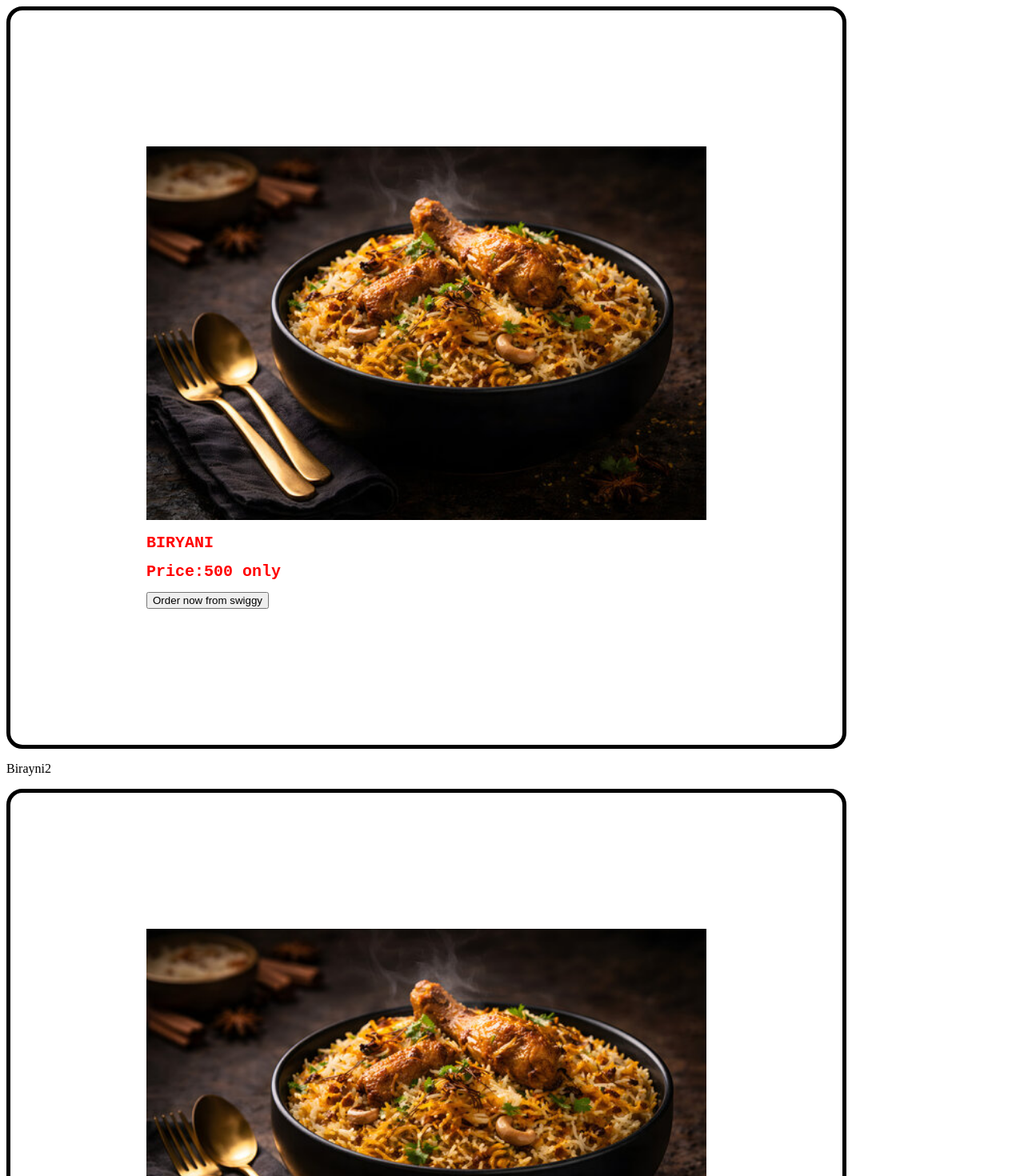
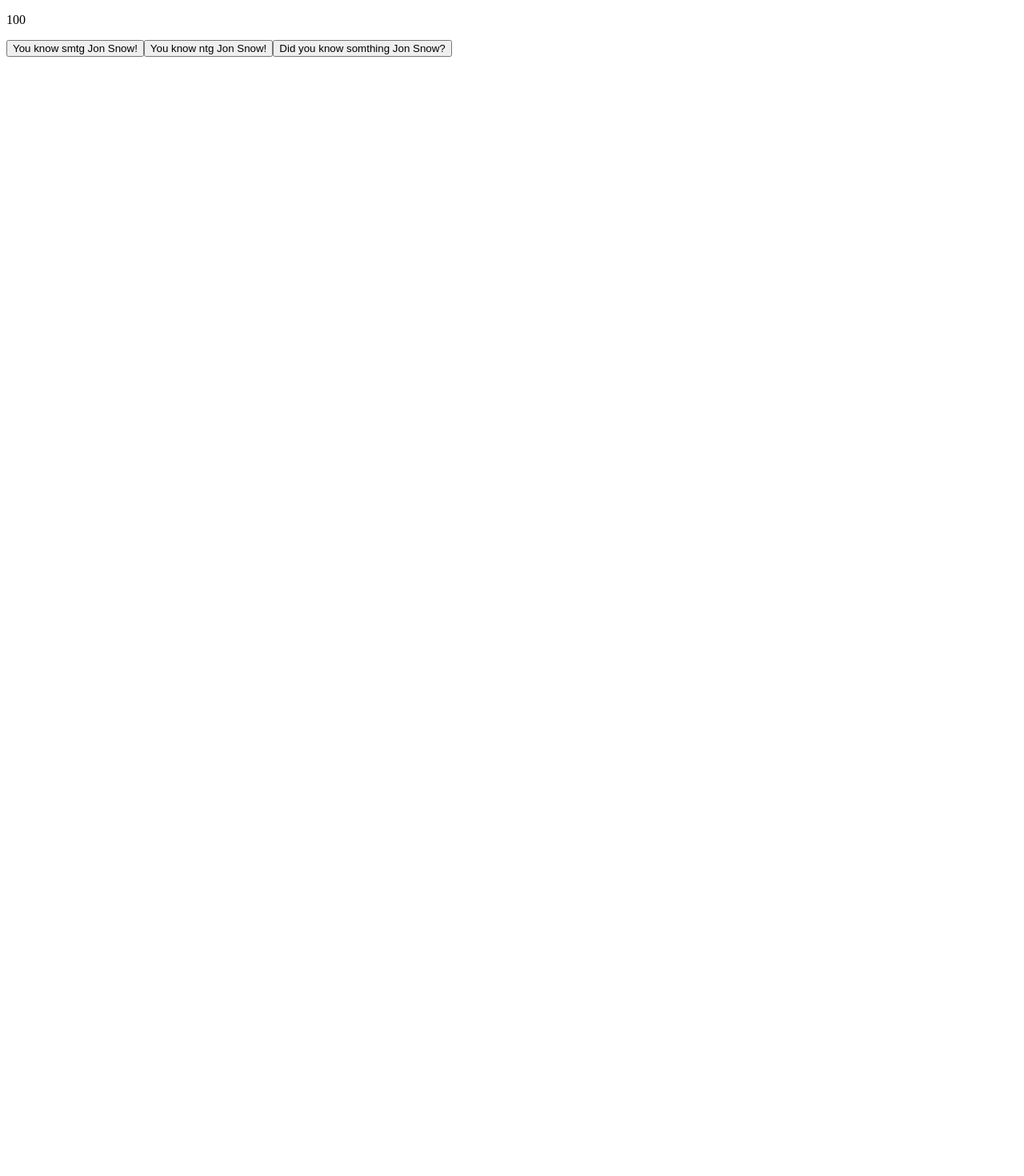
Before and after one commit to KornepalliTejasree/React, a React (Vite) app: page / in a window 1280 px wide. Shown: the top 1470 px of the page at 80% size. After the commit the page ends 800 px from the top, so only its background shows below. Built offline with nearby package versions, Linux system fonts and the light colour scheme.

Commit message:
counter app practiced

```diff
--- a/src/App.jsx
+++ b/src/App.jsx
@@ -1,15 +1,11 @@
-import React from 'react'
-import Child from "./components/Child";
-import Biryani from "./assets/biryani.jpg";
+import React,{useState} from 'react'
+import Child from "./components/Child"
 const App = () => {
-  const title="BIRYANI";
-  const Price="Price:500 only";
+  const [count,setCount]=useState(100);
   return (
     <div>
-    <Child Biryani={Biryani} title={title} Price={Price}/>
-    <p>Birayni2</p>
-    <Child Biryani={Biryani} title={title} Price={Price}/>
-    <Child Biryani={Biryani} title={title} Price={Price}/>
+      <p>{count}</p>
+      <Child count={count} counter={setCount}/>
     </div>
   )
 }
--- a/src/components/Child.jsx
+++ b/src/components/Child.jsx
@@ -1,12 +1,20 @@
-import React from 'react';
-import "./Child.css";
-const Child = (prop) => {
+import React from 'react'
+
+const Child = ({count,counter}) => {
+  const click=()=>{
+    counter(count+100);
+  }
+  const clickab=()=>{
+    counter(count-100);
+  }
+  const clicka=()=>{
+    counter(count*0);
+  }
   return (
-    <div className="card">
-  <img src={prop.Biryani} alt="" width={700}/>
-  <h1>{prop.title}</h1>
-  <h1>{prop.Price}</h1>
-  <a href='https://www.swiggy.com/'> <button>Order now from swiggy</button></a>
+    <div>
+      <button onClick={click}>You know smtg Jon Snow!</button>
+      <button onClick={clickab}>You know ntg Jon Snow!</button>
+      <button onClick={clicka}>Did you know somthing Jon Snow?</button>
     </div>
   )
 }
```
Also changed, not shown: src/components/Parent.css (added, +12 -0 lines), src/components/Parent.jsx (+14 -0 lines).
